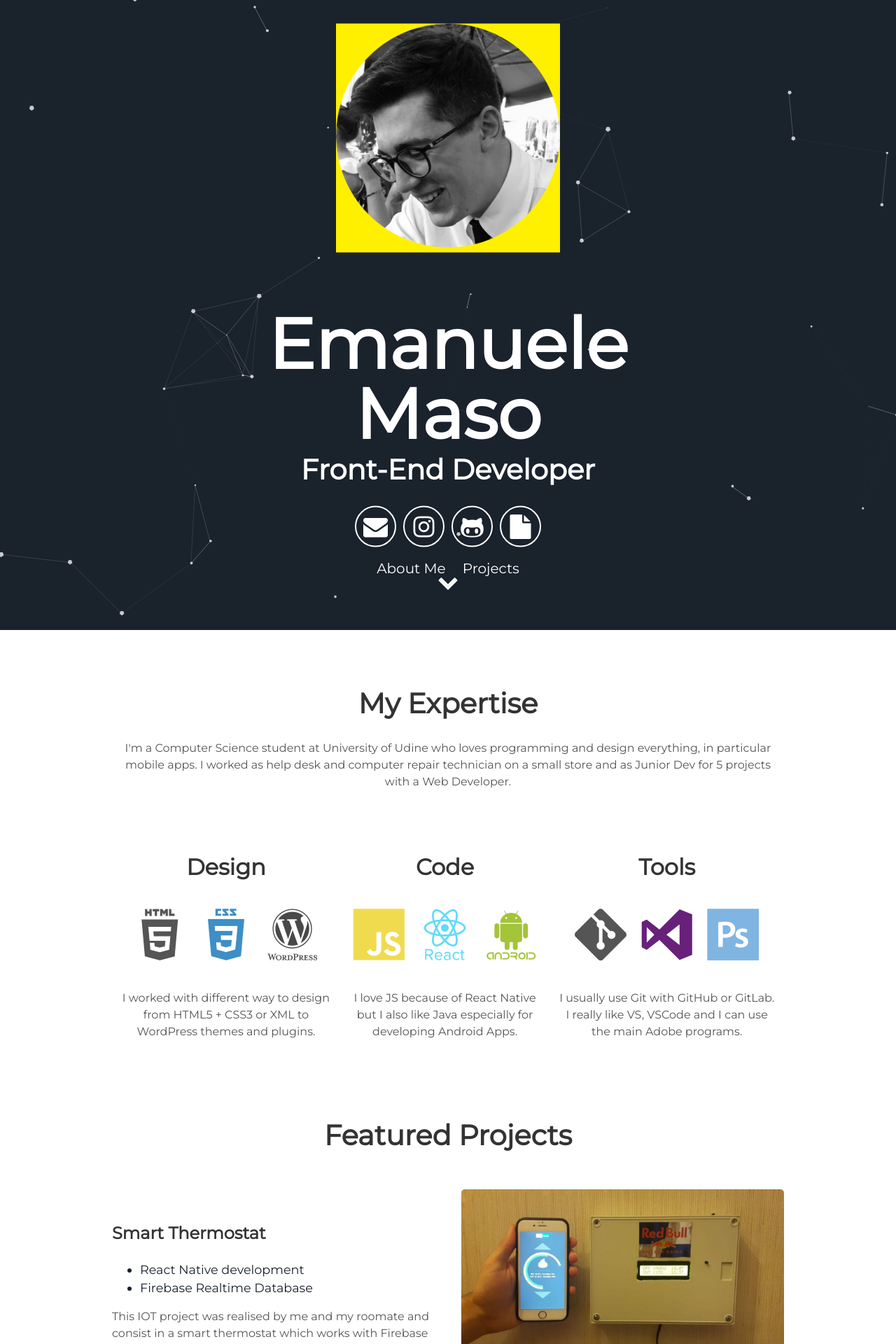
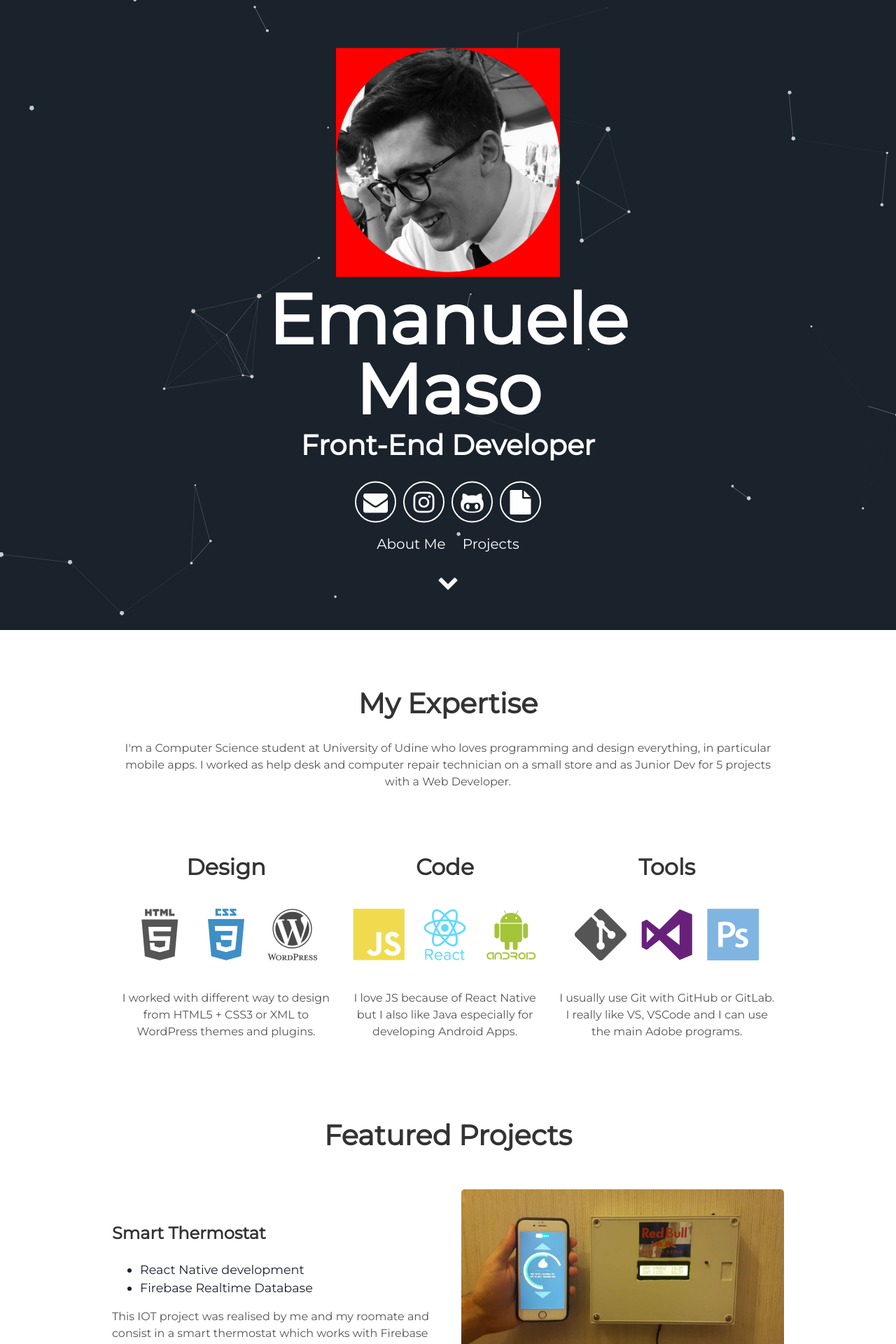
Before and after one commit to ClarkStoro/clarkstoro.github.io, a Jekyll site: the page built from index.html, in a window 1280 px wide. Shown: the top 1920 px of the page at 70% size. Built offline with Jekyll 4.4.1, drawn with Linux system fonts in a browser that asks for light colours.

Commit message:
Update header.html

```diff
--- a/_includes/header.html
+++ b/_includes/header.html
@@ -1,12 +1,12 @@
 <div id="particles-js">
   <div class="header">
 
-      <div class="headerPhoto" style="width: 50%; height: 50%; margin: 0 auto; margin-top: -30px; background-color: #fff000">
+      <div class="headerPhoto" style="width: 50%; height: 50%; margin: 0 auto; margin-top: -30px; background-color: #ff0000">
         <img alt="ema" class="photo" src="{{ "/assets/img/EmanueleMaso.png"}}"  style="width: 100%";"/>
       </div>
 
       <h1>
-        <span class="site-title">{{site.username}}</span>
+        <span class="site-title" style="margin-top: -70px;">{{site.username}}</span>
         <span class="site-description">{{site.user_title}}</span>
       </h1>
       <div class="header-icons">
```
